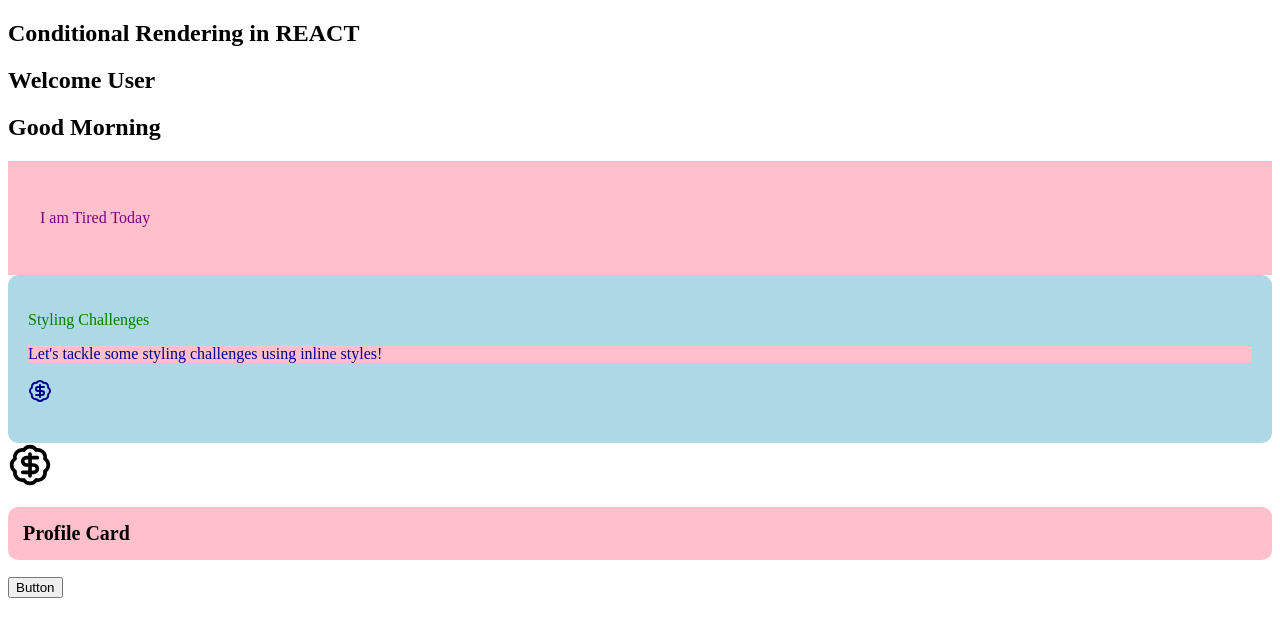
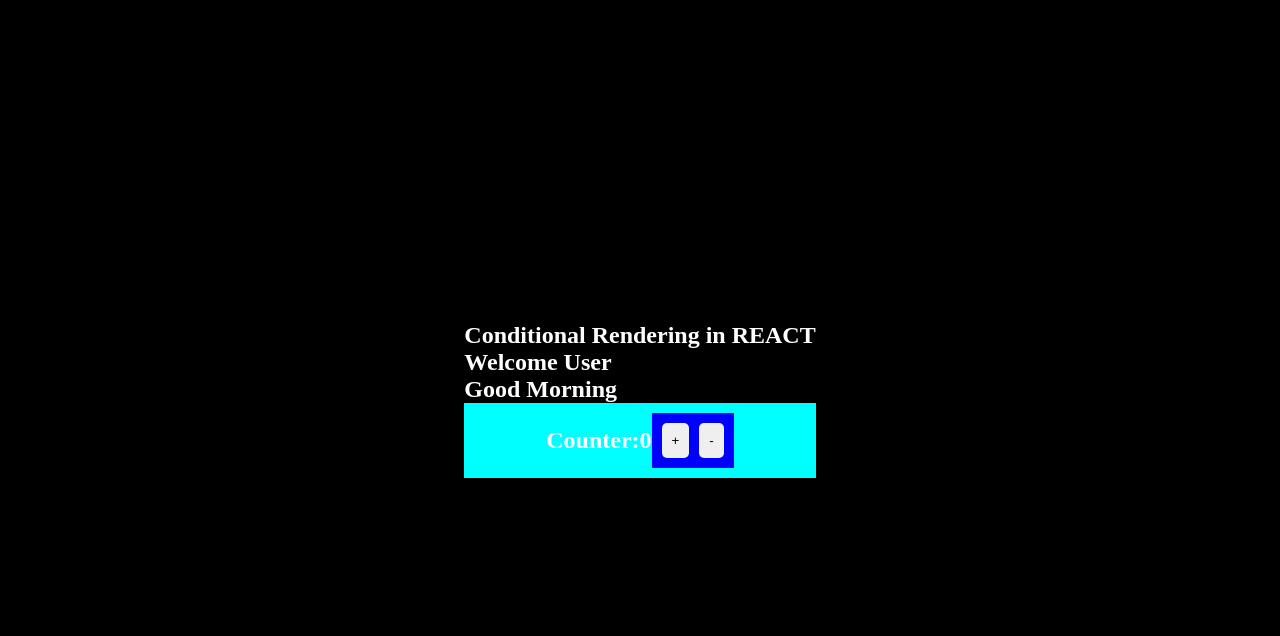
Before and after one commit to Sushey01/50-Hour-React-Challenge, a React (Vite) app: page / in a window 1280 px wide. Shown: the top 636 px of the page. Built offline with nearby package versions, Linux system fonts and the light colour scheme.

Commit message:
Day6challenge-doing

```diff
--- a/src/App.jsx
+++ b/src/App.jsx
@@ -1,3 +1,4 @@
+import Counter from "./components/Challenges1/Counter";
 import Cart from "./components/Day4ConditionalRendering/Cart";
 import GreetingConditional from "./components/Day4ConditionalRendering/GreetingConditional";
 import Password from "./components/Day4ConditionalRendering/Password";
@@ -80,10 +81,11 @@
 
 
       {/* Inline Styles */}
-      <Styles />
+      {/* <Styles />
       <StyleCard/>
       <ProfileCard/>
-      <Events/>
+      <Events/> */}
+      <Counter/>
      </div>
 
     </section>
--- /dev/null
+++ b/src/components/Challenges1/Counter.jsx
@@ -0,0 +1,22 @@
+import React, { useState } from 'react'
+import "../../styles.css"
+
+const Counter = () => {
+    const [count, setCount] = useState(0)
+
+
+    const increment = () =>setCount(count+1)
+    const decrement = () =>setCount(count-1)
+
+  return (
+    <div className='container'>
+      <h1 className='number'>Counter:{count}</h1>
+      <div className='button-container'>
+        <button onClick={increment} className='button-left'>+</button>
+        <button onClick={decrement} className='button-right'>-</button>
+      </div>
+    </div>
+  )
+}
+
+export default Counter
--- /dev/null
+++ b/src/styles.css
@@ -0,0 +1,44 @@
+* {
+    padding: 0;
+    margin: 0;
+    box-sizing: border-box;
+}
+
+
+body{
+    background:black;
+    height: 100vh;
+    display: flex;
+    justify-content: center;
+    align-items: center;
+    flex-direction: column;
+    color: white;
+}
+
+.container{
+    background-color: aqua;
+    padding: 10px;
+    display: flex;
+    align-items: center;
+    justify-content: center;
+}
+
+
+.button-container{
+    display: flex;
+    justify-content:center;
+    padding: 10px;
+    gap: 10px;
+    background-color: blue;
+}
+
+.button-left{
+    border: 10px;
+    padding: 10px;
+    border-radius: 5px;
+}
+.button-right{
+    border: 10px;
+    padding: 10px;
+    border-radius: 5px;
+}
```
